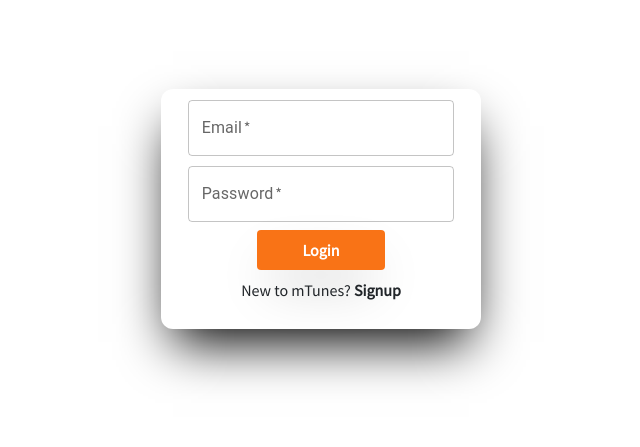
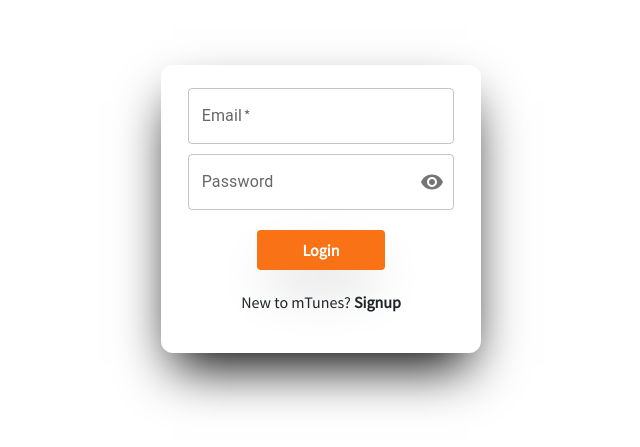
Before and after one commit to mugishap/mtunes.v2, a React (Create React App) app: page /login in a window 1280 px wide. Shown: the part 151-598 px from the top of the page, without its empty margins (319-959 px from the left). Built offline with nearby package versions, Linux system fonts and the light colour scheme.

Commit message:
modifying home

```diff
--- a/package.json
+++ b/package.json
@@ -5,6 +5,7 @@
     "dependencies": {
         "@emotion/react": "^11.9.3",
         "@emotion/styled": "^11.9.3",
+        "@mui/icons-material": "^5.8.4",
         "@mui/material": "^5.8.6",
         "@testing-library/jest-dom": "^5.16.4",
         "@testing-library/react": "^13.1.1",
--- a/src/App.jsx
+++ b/src/App.jsx
@@ -27,9 +27,9 @@ function App() {
           <Route path='/home' element={<Home />}></Route>
           <Route path='/about' element={<About />}></Route>
           <Route path='/charts' element={<Charts />}></Route>
-          <Route path='/signup' element={<Signup />}></Route>
+          <Route path='/forms' element={<Signup />}></Route>
+          <Route path='/login' element={<Login />}></Route>
           <Route path='/account' element={<Account />}></Route>
-          <Route path='/login' element={<Login />}></Route>
           <Route path='/loader' element={<Searchedloader />}></Route>
           <Route path='/search/song/:input' element={<Searched />}></Route>
           <Route path='/settings' element={<Settings />}></Route>
--- a/src/components/Searchbar.jsx
+++ b/src/components/Searchbar.jsx
@@ -5,7 +5,6 @@ import { Link } from 'react-router-dom'
 
 function Searchbar() {
     const [searched, setSearched] = useState([])
-
 
     useEffect(() => {
         setSearched()
@@ -16,8 +15,8 @@ function Searchbar() {
         <div className='w-full h-full m-3 p-2 flex items-left flex-col justify-start'>
             <div>Quick Search</div>
             <form className='w-full h-full flex items-center justify-center' onSubmit={() => { window.location.replace('/search/song/' + searched) }}>
-                <input type="text" onChange={(e) => { setSearched(e.target.value) }} className='bg-orange-200 rounded box-border h-8 p-2 input w-1/3' />
-                <Link to={'/search/song/' + searched}><button type='submit'><i className='translate-y-1 text-3xl bx bx-search'></i></button></Link>
+                <input type="text" onChange={(e) => { setSearched(e.target.value) }} className='bg-orange-200 rounded box-border h-8 p-2 input sm:w-2/3 md:w-1/3 w-2/3' />
+                <Link to={'/search/song/' + searched}><button type='submit'><i className='translate-y-1 text-3xl text-black bx bx-search'></i></button></Link>
             </form>
 
         </div>
--- a/src/pages/Home.jsx
+++ b/src/pages/Home.jsx
@@ -12,6 +12,7 @@ import './Home.css'
 function Home(props) {
 
     const [loader, setLoader] = useState(true)
+
     function shuffle(array) {
         let currentIndex = array.length, randomIndex;
         while (currentIndex !== 0) {
@@ -23,6 +24,7 @@ function Home(props) {
 
         return array;
     }
+
     const [songs, setSongs] = useState([])
     useEffect(() => {
         getSongs()
@@ -36,7 +38,7 @@ function Home(props) {
             const inLocal = JSON.parse(localStorage.getItem('songs'))
             // console.log(inLocal);
             setLoader(false)
-            checkForAccess()
+            // checkForAccess()
             setSongs(inLocal.tracks)
             // console.log(songs);
         }
@@ -68,15 +70,14 @@ function Home(props) {
             {loader ?
                 <Homeloaders />
                 :
-
-                <div className='home grid grid-cols-5 portrait:grid-cols-2 '>
+                <div className='home grid xl:grid-cols-5 md:grid-cols-4 sm:grid-cols-2 grid-cols-1 items-center'>
 
                     {shuffle(songs).map((track) => {
                         return (
-                            <Link to={'/song/' + track.key} key={track.key} className='overflow-hidden'>
-                                <div className='w-72 display p-2 overflow-hidden flex flex-col items-center justify-center'>
-                                    <img src={track.images.coverart} className=' hover:scale-110 object-cover object-center w-4/5 h-36' alt="" />
-                                    <span className='w-4/5 mt-1 flex items-center justify-start text-left break-words'>{track.share.subject}</span>
+                            <Link to={'/song/' + track.key} key={track.key} className='w-full overflow-hidden p-2'>
+                                <div className='w-full display overflow-hidden flex flex-col items-center justify-start'>
+                                    <img title={track.share.subject} src={track.images.coverart} className=' hover:scale-105 object-cover object-center w-4/5 h-36' alt="" />
+                                    <span title={track.share.subject}className='w-4/5 mt-1 flex items-center justify-start text-ellipsis whitespace-nowrap overflow-hidden text-left text-black'>{track.share.subject}</span>
                                 </div>
                             </Link>
                         )
--- a/src/pages/Login.jsx
+++ b/src/pages/Login.jsx
@@ -1,7 +1,10 @@
-import { Button, TextField } from "@mui/material";
+import { Button, IconButton, InputAdornment, InputLabel, FormControl, OutlinedInput, TextField } from "@mui/material";
 import { React, useState } from "react";
 import Signup from "./Signup";
 import swal from "sweetalert";
+import Visibility from "@mui/icons-material/Visibility";
+import VisibilityOff from "@mui/icons-material/VisibilityOff";
+
 
 function Login() {
   const [login, setLogin] = useState(true);
@@ -12,12 +15,41 @@ function Login() {
     email: "",
     password: "",
   })
+  const [values, setValues] = useState({
+    showPassword: false
+  });
+
+  const handlePasswordChangeView = (event) => {
+    setFormData({ ...formData, password: event.target.value });
+  };
+
+  const handleClickShowPassword = () => {
+    setValues({
+      ...values,
+      showPassword: !values.showPassword
+    });
+  };
+
+  const handleMouseDownPassword = (event) => {
+    event.preventDefault();
+  };
 
   const handleChangeForm = (e) => {
     setLogin(false);
   };
+
+
   const handleFormSubmit = async (e) => {
     e.preventDefault();
+    //Validation
+    if (formData.email === "") {
+      swal("Error", "Please enter your email", "error", { buttons: false, timer: 2000 });
+      return
+    }
+    else if (formData.password === "") {
+      swal("Error", "Please enter your password", "error", { buttons: false, timer: 2000 });
+      return
+    }
     setLoader(true);
     const api = await fetch("http://localhost:4040/user/login", {
       method: "POST",
@@ -34,15 +66,10 @@ function Login() {
       localStorage.setItem("mTunesUserProfile", JSON.stringify(data.user));
       window.location.replace("/home");
     } else {
-      swal(
-        "Bad credentials!",
-        "Either password or email is wrong try again please",
-        "error",
-        {
+      swal("Error", data.message, "error", {
         buttons: false,
         timer: 1500,
-        }
-      );
+      });
       setLoader(false);
     }
   };
@@ -50,7 +77,7 @@ function Login() {
     <>
       {login ? (
         <div className="h-[90vh] w-screen flex justify-center items-center">
-          <div className="w-3/12 h-1/3  shadow-2xl rounded-xl shadow-black ">
+          <div className="w-3/12 py-4 h-2/5  shadow-2xl rounded-xl shadow-black ">
             <form
               className="w-full h-full flex flex-col items-center justify-center"
               onSubmit={handleFormSubmit}
@@ -65,26 +92,40 @@ function Login() {
                   setFormData({ ...formData, email: e.target.value });
                 }}
                 sx={{ marginBottom: '10px' }}
-                className="w-10/12 mb-32"
+                className="w-10/12 mb-32 email"
               />
-              <TextField
-                onChange={(e) => {
-                  setFormData({ ...formData, password: e.target.value });
-                }}
-                required
-                id="outlined-basic"
+              <FormControl className="w-10/12 mb-12">
+                <InputLabel>Password</InputLabel>
+                <OutlinedInput
+                  id="outlined-adornment-password"
+                  type={values.showPassword ? "text" : "password"}
+                  value={values.password}
+                  onChange={handlePasswordChangeView}
+                  className="w-full password"
+                  required={true}
+                  aria-label="Password"
+                  endAdornment={
+                    <InputAdornment position="end">
+                      <IconButton
+                        aria-label="toggle password visibility"
+                        onClick={handleClickShowPassword}
+                        onMouseDown={handleMouseDownPassword}
+                        edge="end"
+                      >
+                        {values.showPassword ? <VisibilityOff /> : <Visibility />}
+                      </IconButton>
+                    </InputAdornment>
+                  }
                   label="Password"
-                variant="outlined"
-                className="w-10/12"
-                type="password"
                 />
+              </FormControl>
               {loader ? (
-                <p>Loading...</p>
+                <img className="w-[40px] m-[20px]" src={require('./../images/roller.gif')} alt="" />
               ) : (
                 <button
                   type="submit"
                   onClick={handleFormSubmit}
-                className="cursor-pointer submit-btn shadow-2xl w-32 m-2 p-2 rounded font-semibold text-white bg-orange-500"
+                  className="cursor-pointer submit-btn shadow-2xl w-32 m-[20px] p-2 rounded font-semibold text-white bg-orange-500"
                 >Login</button>
               )}
               <p className="whitespace-nowrap">
--- a/tailwind.config.js
+++ b/tailwind.config.js
@@ -3,11 +3,11 @@ module.exports = {
         "./src/**/*.{js,jsx,ts,tsx}",
     ],
     theme: {
-        screens: {
-            'tablet': '640px',
-            'laptop': '1024px',
-            'desktop': '1280px',
-        },
+        // screens: {
+        //     'tablet': '640px',
+        //     'laptop': '1024px',
+        //     'desktop': '1280px',
+        // },
     },
     plugins: [],
 }
```
Also changed, not shown: src/components/Navbar.jsx (+15 -15 lines), src/images/roller.gif (added), 1 other file (tests, documents, lock files or other folders). Lines whose indentation alone changed are shown as unchanged.
